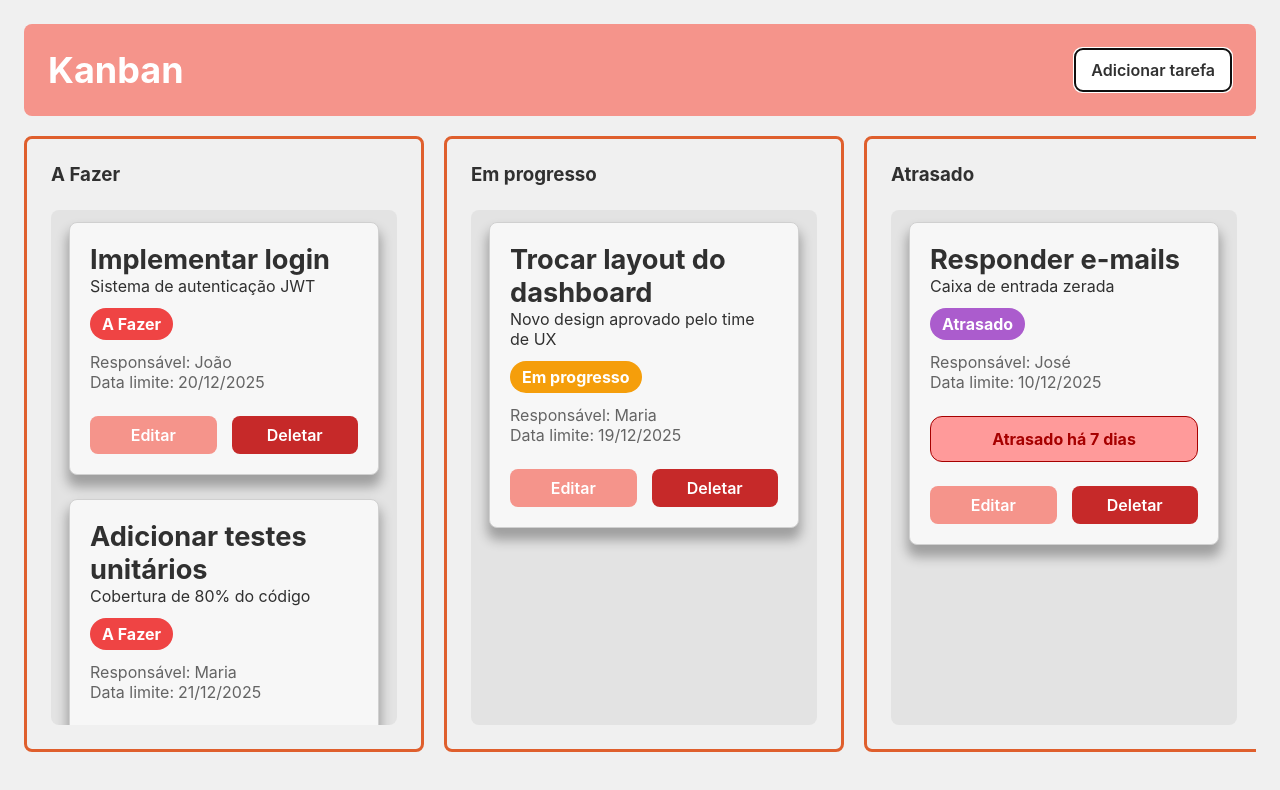
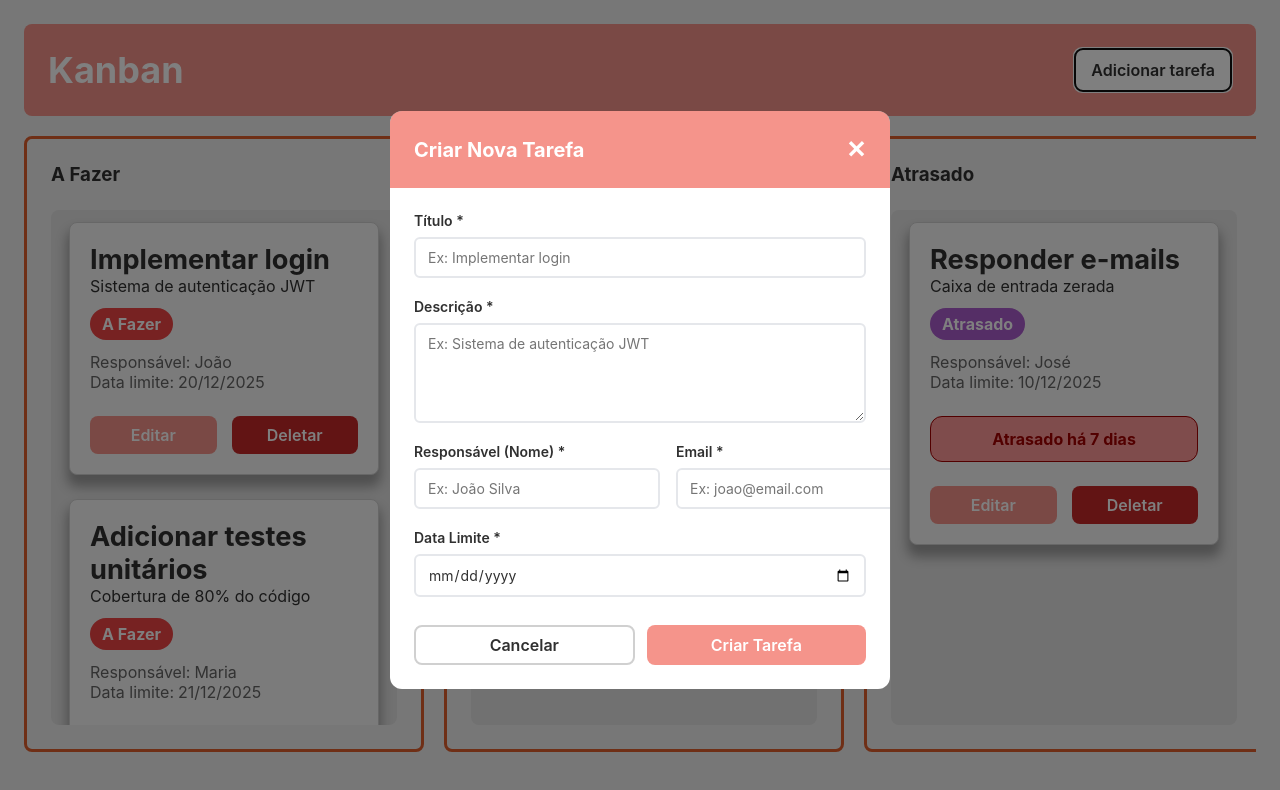
Before and after one commit to HDGiustina/Quadro_kanban, a React (Vite) app: page / in a window 1280 px wide. Both pictures are taken after a click on the button "Adicionar tarefa". Shown: the top 790 px of the page. Built offline with nearby package versions, Linux system fonts and the light colour scheme.

Commit message:
feat: Implementar modal de criar tarefa

```diff
--- a/src/App.jsx
+++ b/src/App.jsx
@@ -1,10 +1,13 @@
+import { useState } from 'react'
 import './App.css'
 import { useTasks } from './context/context.jsx';
 import { STATUS } from './constants/status'
 import Column from './components/Column/Column.jsx';
+import ModalCriar from './components/Modais/Criar.jsx'
 
 function App() {
   const { tasks } = useTasks();
+  const [isModalOpen, setIsModalOpen] = useState(false)
 
   const colunas = [
     STATUS.A_FAZER,
@@ -20,6 +23,7 @@ function App() {
           <h1>Kanban</h1>
           <button
             className='btn-white add-task'
+            onClick={() => setIsModalOpen(true)}
           >
             Adicionar tarefa
           </button>
@@ -35,6 +39,11 @@ function App() {
         ))}
         </section>
       </main>
+
+      <ModalCriar
+        isOpen={isModalOpen}
+        onClose={() => setIsModalOpen(false)}
+      />
     </>
   )
 }
--- /dev/null
+++ b/src/components/Modais/Criar.css
@@ -0,0 +1,147 @@
+.modal-overlay {
+    position: fixed;
+    top: 0;
+    left: 0;
+    right: 0;
+    bottom: 0;
+    background: #00000080;
+    display: flex;
+    align-items: center;
+    justify-content: center;
+    z-index: 9999;
+    animation: fadeIn 0.2s ease;
+}
+
+@keyframes fadeIn {
+    from {
+        opacity: 0;
+    }
+
+    to {
+        opacity: 1;
+    }
+}
+
+.modal-container {
+    background: white;
+    border-radius: 12px;
+    width: 90%;
+    max-width: 500px;
+    max-height: 90vh;
+    overflow-y: auto;
+    animation: slideUp 0.3s ease;
+}
+
+@keyframes slideUp {
+    from {
+        transform: translateY(20px);
+        opacity: 0;
+    }
+
+    to {
+        transform: translateY(0);
+        opacity: 1;
+    }
+}
+
+.modal-header {
+    display: flex;
+    justify-content: space-between;
+    align-items: center;
+    padding: 24px;
+    background: var(--color-primary);
+    color: white;
+    border-radius: 12px 12px 0 0;
+}
+
+.modal-header h2 {
+    margin: 0;
+    font-size: 20px;
+    font-weight: bold;
+}
+
+.modal-close {
+    background: transparent;
+    border: none;
+    color: white;
+    font-size: 24px;
+    cursor: pointer;
+    padding: 0;
+    width: auto;
+    display: flex;
+    align-items: center;
+    justify-content: center;
+    transition: all 0.2s;
+}
+
+.modal-close:hover {
+    transform: scale(1.2);
+}
+
+.modal-form {
+    padding: 24px;
+    display: flex;
+    flex-direction: column;
+    gap: 20px;
+}
+
+.form-group {
+    display: flex;
+    flex-direction: column;
+    gap: 8px;
+}
+
+.form-group label {
+    font-size: 14px;
+    font-weight: 600;
+    color: var(--color-text);
+}
+
+.form-group input,
+.form-group textarea {
+    padding: 10px 12px;
+    border: 2px solid #e5e7eb;
+    border-radius: 6px;
+    font-size: 14px;
+    background: white;
+    color: var(--color-text);
+}
+
+.form-group input:focus,
+.form-group textarea:focus {
+    outline: none;
+    border-color: var(--color-primary);
+    box-shadow: 0 0 0 3px rgba(245, 148, 139, 0.1);
+}
+
+.form-group input.input-error,
+.form-group textarea.input-error {
+    border-color: var(--color-danger);
+}
+
+.form-group textarea {
+    resize: vertical;
+    min-height: 100px;
+}
+
+.form-row {
+    display: grid;
+    grid-template-columns: 1fr 1fr;
+    gap: 16px;
+}
+
+.error-message {
+    font-size: 12px;
+    color: var(--color-danger);
+    font-weight: 500;
+}
+
+.modal-actions {
+    display: flex;
+    gap: 12px;
+    margin: 8px 0 0;
+}
+
+.modal-actions .btn-white {
+    border: 2px solid var(--color-border);
+}
--- /dev/null
+++ b/src/components/Modais/Criar.jsx
@@ -0,0 +1,196 @@
+import { useState } from 'react'
+import { useTasks } from '../../context/context'
+import { STATUS } from '../../constants/status'
+import './Criar.css'
+
+function ModalCriar({ isOpen, onClose }) {
+    const { addTask } = useTasks()
+    const [errors, setErrors] = useState({})
+    const [formData, setFormData] = useState({
+        title: '',
+        description: '',
+        responsible: { name: '', email: '' },
+        limit: '',
+        status: STATUS.A_FAZER
+    })
+
+    const handleInputChange = (e) => {
+        const { name, value } = e.target
+
+        if (name.includes('responsible')) {
+            const field = name.split('.')[1]
+            setFormData(prev => ({
+                ...prev,
+                responsible: {
+                    ...prev.responsible,
+                    [field]: value
+                }
+            }))
+        } else {
+            setFormData(prev => ({
+                ...prev,
+                [name]: value
+            }))
+        }
+    }
+
+    const validate = () => {
+        const newErrors = {}
+
+        if (!formData.title.trim()) {
+            newErrors.title = 'Título é obrigatório'
+        }
+
+        if (!formData.description.trim()) {
+            newErrors.description = 'Descrição é obrigatória'
+        }
+
+        if (!formData.responsible.name.trim()) {
+            newErrors.responsibleName = 'Nome do responsável é obrigatório'
+        }
+
+        if (!formData.responsible.email.trim()) {
+            newErrors.responsibleEmail = 'Email é obrigatório'
+        } else if (!formData.responsible.email.includes('@')) {
+            newErrors.responsibleEmail = 'Email inválido'
+        }
+
+        if (!formData.limit) {
+            newErrors.limit = 'Data limite é obrigatória'
+        }
+
+        setErrors(newErrors)
+        return Object.keys(newErrors).length === 0
+    }
+
+    const submit = (e) => {
+        e.preventDefault()
+
+        if (!validate()) {
+            return
+        }
+
+        addTask(formData)
+
+        setFormData({
+            title: '',
+            description: '',
+            responsible: { name: '', email: '' },
+            limit: '',
+            status: STATUS.A_FAZER
+        })
+        setErrors({})
+        onClose()
+    }
+
+    const close = () => {
+        setFormData({
+            title: '',
+            description: '',
+            responsible: { name: '', email: '' },
+            limit: '',
+            status: STATUS.A_FAZER
+        })
+        setErrors({})
+        onClose()
+    }
+
+    if (!isOpen) return null
+
+    return (
+        <div className="modal-overlay" onClick={close}>
+            <section className="modal-container" onClick={(e) => e.stopPropagation()}>
+                <div className="modal-header">
+                    <h2>Criar Nova Tarefa</h2>
+                    <button className="modal-close" onClick={close}>
+                        ✕
+                    </button>
+                </div>
+
+                <form onSubmit={submit} className="modal-form">
+                    <div className="form-group">
+                        <label htmlFor="title">Título *</label>
+                        <input
+                            id="title"
+                            type="text"
+                            name="title"
+                            value={formData.title}
+                            onChange={handleInputChange}
+                            placeholder="Ex: Implementar login"
+                            className={errors.title ? 'input-error' : ''}
+                        />
+                        {errors.title && <span className="error-message">{errors.title}</span>}
+                    </div>
+
+                    <div className="form-group">
+                        <label htmlFor="description">Descrição *</label>
+                        <textarea
+                            id="description"
+                            name="description"
+                            value={formData.description}
+                            onChange={handleInputChange}
+                            placeholder="Ex: Sistema de autenticação JWT"
+                            rows="4"
+                            className={errors.description ? 'input-error' : ''}
+                        />
+                        {errors.description && <span className="error-message">{errors.description}</span>}
+                    </div>
+
+                    <div className="form-row">
+                        <div className="form-group">
+                            <label htmlFor="responsible-name">Responsável (Nome) *</label>
+                            <input
+                                id="responsible-name"
+                                type="text"
+                                name="responsible.name"
+                                value={formData.responsible.name}
+                                onChange={handleInputChange}
+                                placeholder="Ex: João Silva"
+                                className={errors.responsibleName ? 'input-error' : ''}
+                            />
+                            {errors.responsibleName && <span className="error-message">{errors.responsibleName}</span>}
+                        </div>
+
+                        <div className="form-group">
+                            <label htmlFor="responsible-email">Email *</label>
+                            <input
+                                id="responsible-email"
+                                type="email"
+                                name="responsible.email"
+                                value={formData.responsible.email}
+                                onChange={handleInputChange}
+                                placeholder="Ex: joao@email.com"
+                                className={errors.responsibleEmail ? 'input-error' : ''}
+                            />
+                            {errors.responsibleEmail && <span className="error-message">{errors.responsibleEmail}</span>}
+                        </div>
+                    </div>
+
+                    <div className="form-group">
+                        <label htmlFor="limit">Data Limite *</label>
+                        <input
+                            id="limit"
+                            type="date"
+                            name="limit"
+                            value={formData.limit}
+                            onChange={handleInputChange}
+                            className={errors.limit ? 'input-error' : ''}
+                        />
+                        {errors.limit && <span className="error-message">{errors.limit}</span>}
+                    </div>
+
+                    <div className="modal-actions">
+                        <button type="button" className="btn-white" onClick={close}>
+                            Cancelar
+                        </button>
+                        <button type="submit" className="btn-primary">
+                            Criar Tarefa
+                        </button>
+                    </div>
+                </form>
+            </section>
+        </div>
+    )
+}
+
+export default ModalCriar
--- a/src/index.css
+++ b/src/index.css
@@ -9,6 +9,8 @@
     --color-background: #f0f0f0;
     --color-text: #303030;
     --color-border: #d0d0d0;
+
+    --color-danger: #dc2626;
 }
 
 * {
```
